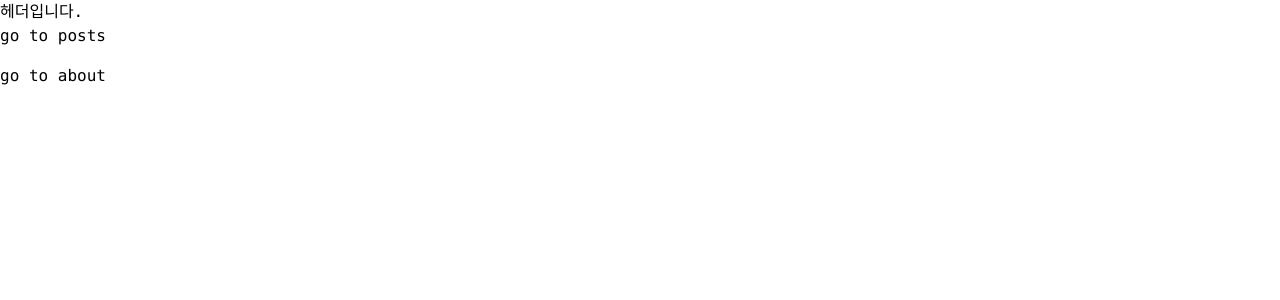
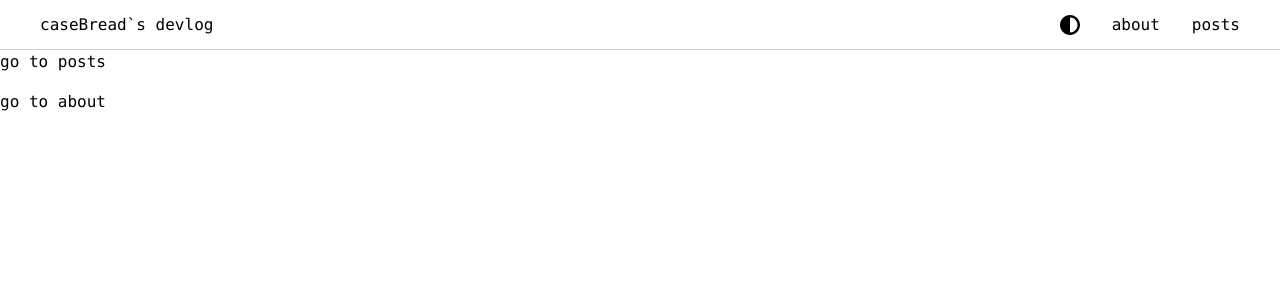
Before and after one commit to caseBread/blog-archive, a Next.js app: page / in a window 1280 px wide. Shown: the top 300 px of the page. Built offline with nearby package versions, Linux system fonts and the light colour scheme.

Commit message:
feat : 헤더 추가

```diff
--- /dev/null
+++ b/src/app.feature/header/index.tsx
@@ -0,0 +1,16 @@
+import HeaderLogo from './logo';
+import HeaderMenu from './menu';
+
+const Header: React.FC = () => {
+  return (
+    <div
+      className="border-b-gray-300 border-b-1 flex justify-between items-center px-10"
+      style={{ height: '50px' }}
+    >
+      <HeaderLogo />
+      <HeaderMenu />
+    </div>
+  );
+};
+
+export default Header;
--- /dev/null
+++ b/src/app.feature/header/logo/index.tsx
@@ -0,0 +1,7 @@
+import Link from 'next/link';
+
+const HeaderLogo = () => {
+  return <Link href="/">caseBread`s devlog</Link>;
+};
+
+export default HeaderLogo;
--- /dev/null
+++ b/src/app.feature/header/menu/index.tsx
@@ -0,0 +1,21 @@
+import Image from 'next/image';
+import Link from 'next/link';
+
+const HeaderMenu = () => {
+  return (
+    <div className="flex gap-8">
+      <button>
+        <Image
+          src="/icon/ic-darkmode-light.svg"
+          alt="다크모드-전환"
+          width="20"
+          height="20"
+        />
+      </button>
+      <Link href="/about">about</Link>
+      <Link href="/posts">posts</Link>
+    </div>
+  );
+};
+
+export default HeaderMenu;
--- a/src/app/globals.css
+++ b/src/app/globals.css
@@ -1,17 +1,35 @@
 @tailwind base;
 @tailwind components;
 @tailwind utilities;
-/*
+
 :root {
-  --foreground-rgb: 0, 0, 0;
-  --background-start-rgb: 214, 219, 220;
-  --background-end-rgb: 255, 255, 255;
+  --background: #ffffff;
+
+  --color-gray-100: #ffffff;
+  --color-gray-150: #f5f5f6;
+  --color-gray-200: #eeeeee;
+  --color-gray-300: #d0d0d0;
+  --color-gray-400: #aaaaaa;
+  --color-gray-500: #999999;
+  --color-gray-600: #838383;
+  --color-gray-700: #757575;
+  --color-gray-800: #333333;
+  --color-gray-900: #000000;
 }
 
 @media (prefers-color-scheme: dark) {
   :root {
-    --foreground-rgb: 255, 255, 255;
-    --background-start-rgb: 0, 0, 0;
-    --background-end-rgb: 0, 0, 0;
+    --background: #19191d;
+
+    --color-gray-100: #000000;
+    --color-gray-150: #19191d;
+    --color-gray-200: #25272b;
+    --color-gray-300: #2d2e31;
+    --color-gray-400: #47494d;
+    --color-gray-500: #767778;
+    --color-gray-600: #9d9d9e;
+    --color-gray-700: #cacacc;
+    --color-gray-800: #dfdfe0;
+    --color-gray-900: #ffffff;
   }
-} */
+}
--- a/src/app/layout.tsx
+++ b/src/app/layout.tsx
@@ -1,5 +1,7 @@
+import Header from '@/app.feature/header';
 import './globals.css';
 import type { Metadata } from 'next';
+import { useEffect } from 'react';
 
 export const metadata: Metadata = {
   title: 'caseBread`s devlog',
@@ -14,7 +16,7 @@ export default function RootLayout({
   return (
     <html lang="en" className="font-mono">
       <body>
-        <header>헤더입니다.</header>
+        <Header />
         {children}
       </body>
     </html>
--- a/tailwind.config.ts
+++ b/tailwind.config.ts
@@ -1,20 +1,38 @@
-import type { Config } from 'tailwindcss'
+import type { Config } from 'tailwindcss';
 
 const config: Config = {
   content: [
     './src/pages/**/*.{js,ts,jsx,tsx,mdx}',
-    './src/components/**/*.{js,ts,jsx,tsx,mdx}',
+    './src/app.feature/**/*.{js,ts,jsx,tsx,mdx}',
     './src/app/**/*.{js,ts,jsx,tsx,mdx}',
   ],
   theme: {
     extend: {
+      colors: {
+        'gray-100': 'var(--color-gray-100)',
+        'gray-150': 'var(--color-gray-150)',
+        'gray-200': 'var(--color-gray-200)',
+        'gray-300': 'var(--color-gray-300)',
+        'gray-400': 'var(--color-gray-400)',
+        'gray-500': 'var(--color-gray-500)',
+        'gray-600': 'var(--color-gray-600)',
+        'gray-700': 'var(--color-gray-700)',
+        'gray-800': 'var(--color-gray-800)',
+        'gray-900': 'var(--color-gray-900)',
+      },
+
       backgroundImage: {
         'gradient-radial': 'radial-gradient(var(--tw-gradient-stops))',
         'gradient-conic':
           'conic-gradient(from 180deg at 50% 50%, var(--tw-gradient-stops))',
       },
+
+      borderWidth: {
+        1: '1px',
+      },
     },
   },
+
   plugins: [],
-}
-export default config
+};
+export default config;
```
Also changed, not shown: public/icon/ic-darkmode-light.svg (added).
